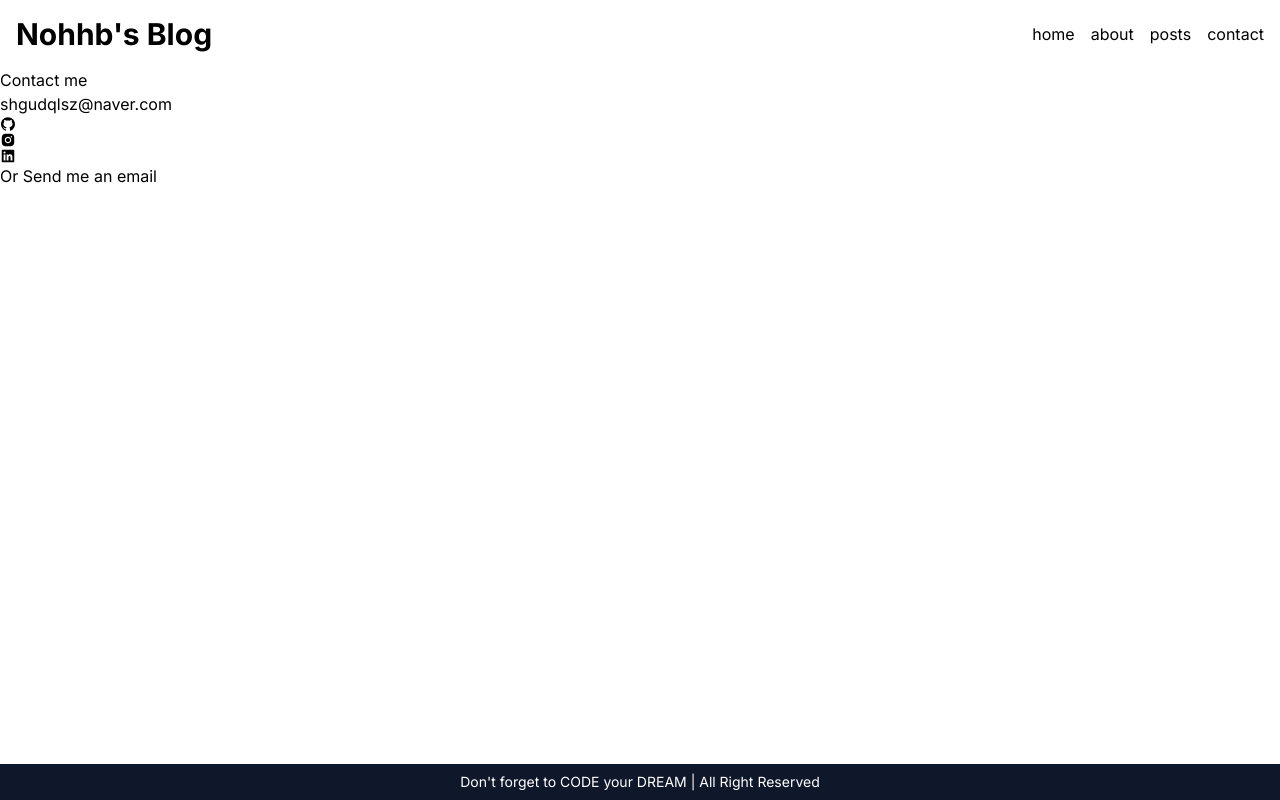
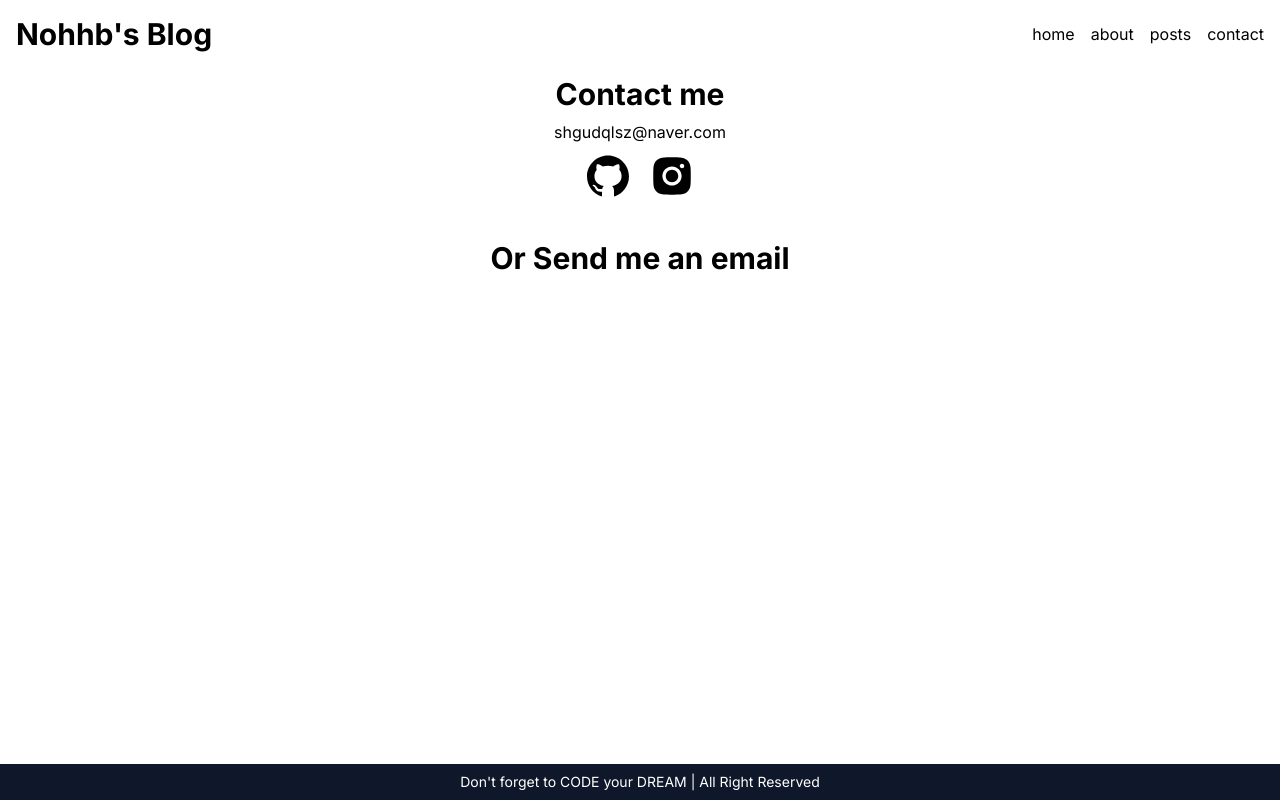
Before and after one commit to NOHHYUNGBIN/next-blog, a Next.js app: page /contact in a window 1280 px wide. Built offline with nearby package versions, Linux system fonts and the light colour scheme.

Commit message:
컨텍페이지 구현중

```diff
--- /dev/null
+++ b/src/app/components/ContactForm.tsx
@@ -0,0 +1,5 @@
+import React from "react";
+
+export default function ContactForm() {
+  return <></>;
+}
--- a/src/app/contact/page.tsx
+++ b/src/app/contact/page.tsx
@@ -1,5 +1,6 @@
 import React from "react";
 import { AiFillGithub, AiFillInstagram, AiFillLinkedin } from "react-icons/ai";
+import ContactForm from "../components/ContactForm";
 
 const LINKS = [
   {
@@ -10,24 +11,26 @@ const LINKS = [
     icon: <AiFillInstagram />,
     url: `https://www.instagram.com/nohhyungbin/`,
   },
-  {
-    icon: <AiFillLinkedin />,
-    url: `https://github.com/NOHHYUNGBIN`,
-  },
 ];
 export default function Contactpage() {
   return (
-    <>
-      <h2>Contact me</h2>
+    <section className="flex flex-col items-center">
+      <h2 className="text-3xl font-bold my-2">Contact me</h2>
       <p>shgudqlsz@naver.com</p>
-      <ul>
+      <ul className="flex gap-4 my-2">
         {LINKS.map((link, index) => (
-          <a href={link.url} target="_black" rel="noreferrer">
+          <a
+            href={link.url}
+            target="_black"
+            rel="noreferrer"
+            className="text-5xl hover:text-yellow-400"
+          >
             {link.icon}
           </a>
         ))}
       </ul>
-      <h2>Or Send me an email</h2>
-    </>
+      <h2 className="text-3xl font-bold my-8">Or Send me an email</h2>
+      <ContactForm />
+    </section>
   );
 }
```
